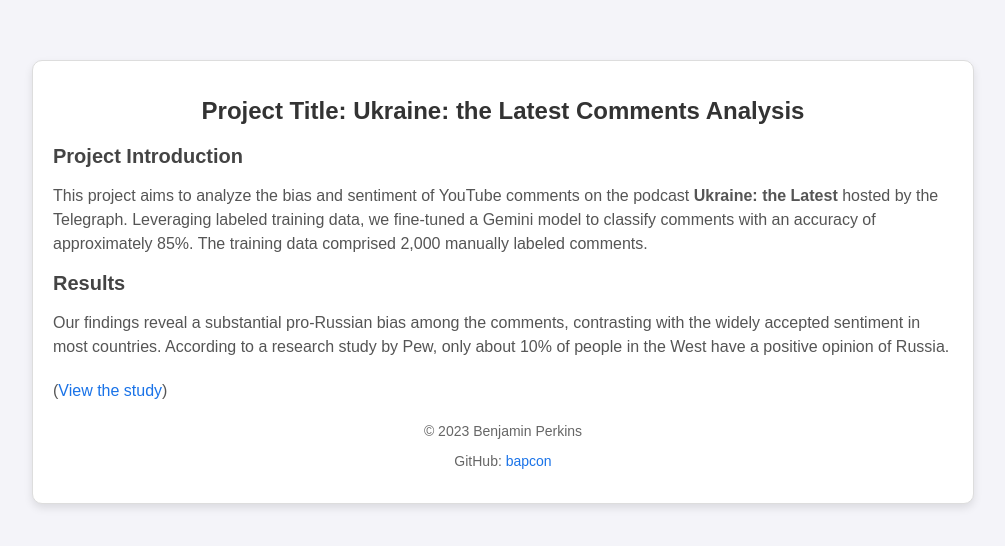
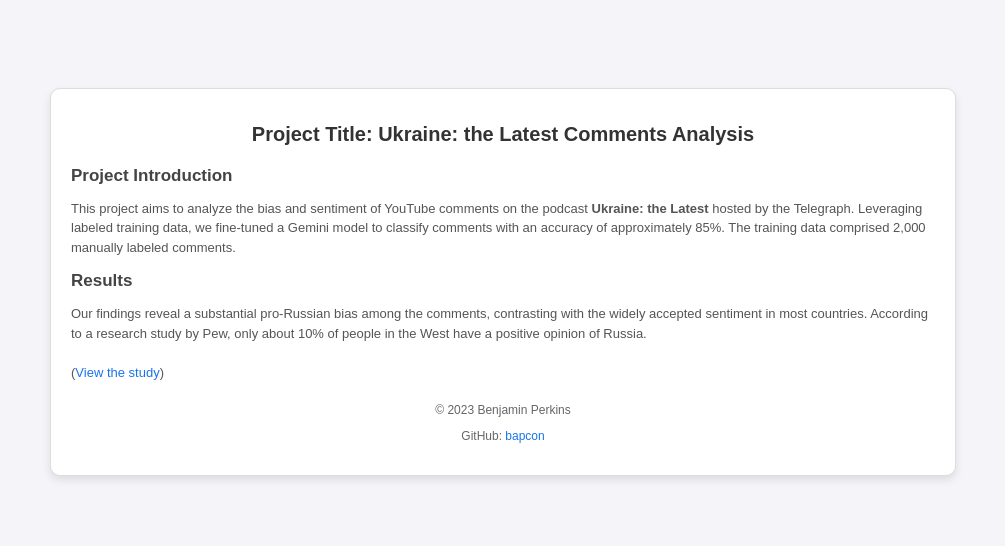
Before and after one commit to BAPCon/BAPcon.github.io, a plain HTML site: page index.html in a window 1280 px wide. Shown: the part 182-728 px from the top of the page, without its empty margins (137-1142 px from the left). Drawn offline with Linux system fonts and the light colour scheme.

Commit message:
Update styles.css

```diff
--- a/styles.css
+++ b/styles.css
@@ -10,7 +10,7 @@
 }
 
 .intro-panel {
-    width: 100%;
+    width: 75%;
     max-width: 900px;
     background: #ffffff;
     border: 1px solid #dddddd;
@@ -20,14 +20,14 @@
 }
 
 h1 {
-    font-size: 24px;
+    font-size: 20px;
     text-align: center;
     margin-bottom: 20px;
     color: #333333;
 }
 
 h2 {
-    font-size: 20px;
+    font-size: 17px;
     color: #444444;
     margin-bottom: 10px;
 }
@@ -39,7 +39,7 @@
 }
 
 .section p {
-    font-size: 16px;
+    font-size: 13px;
     line-height: 1.5;
     color: #555555;
 }
@@ -56,7 +56,7 @@
 footer {
     margin-top: 20px;
     text-align: center;
-    font-size: 14px;
+    font-size: 12px;
     color: #666666;
 }
 
```
